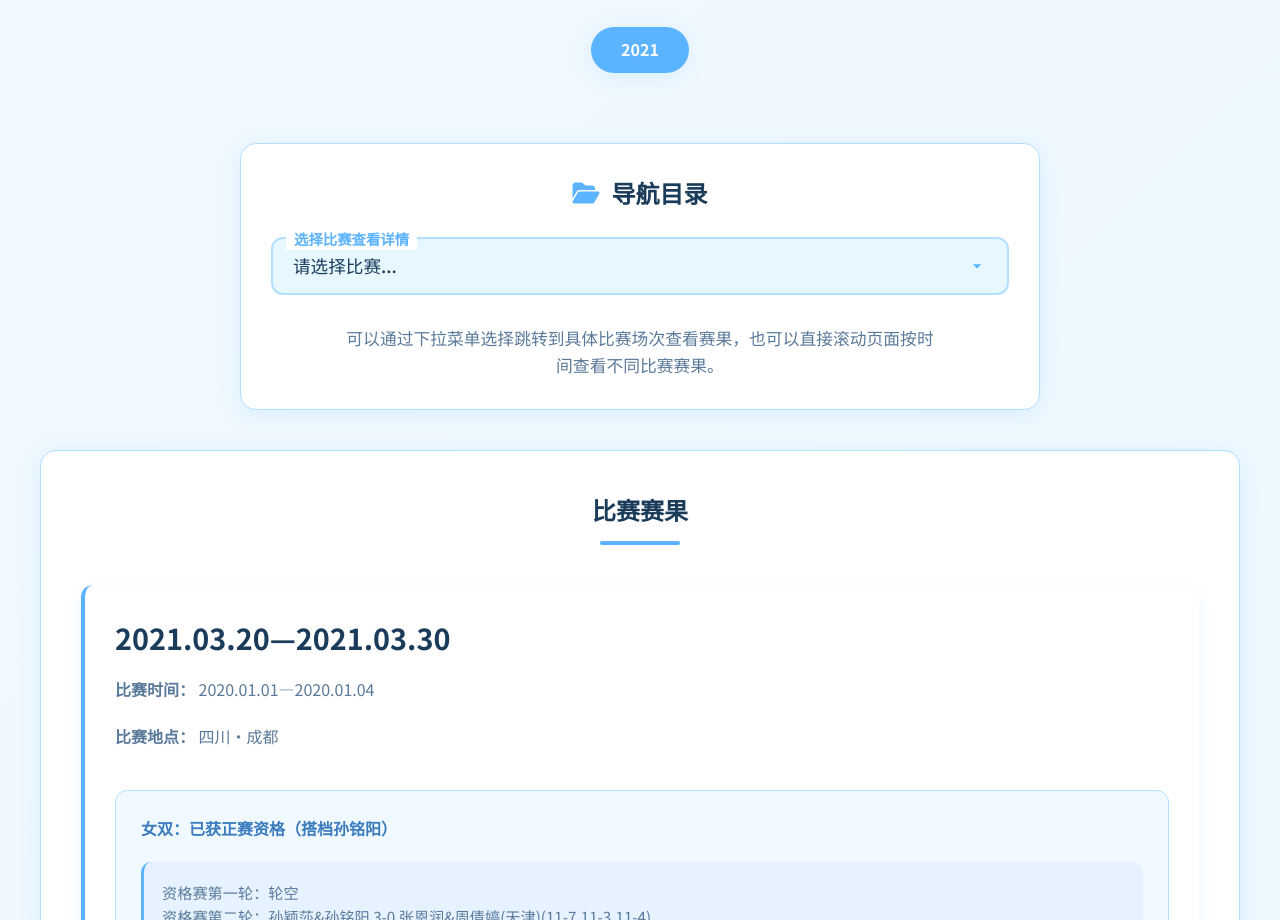
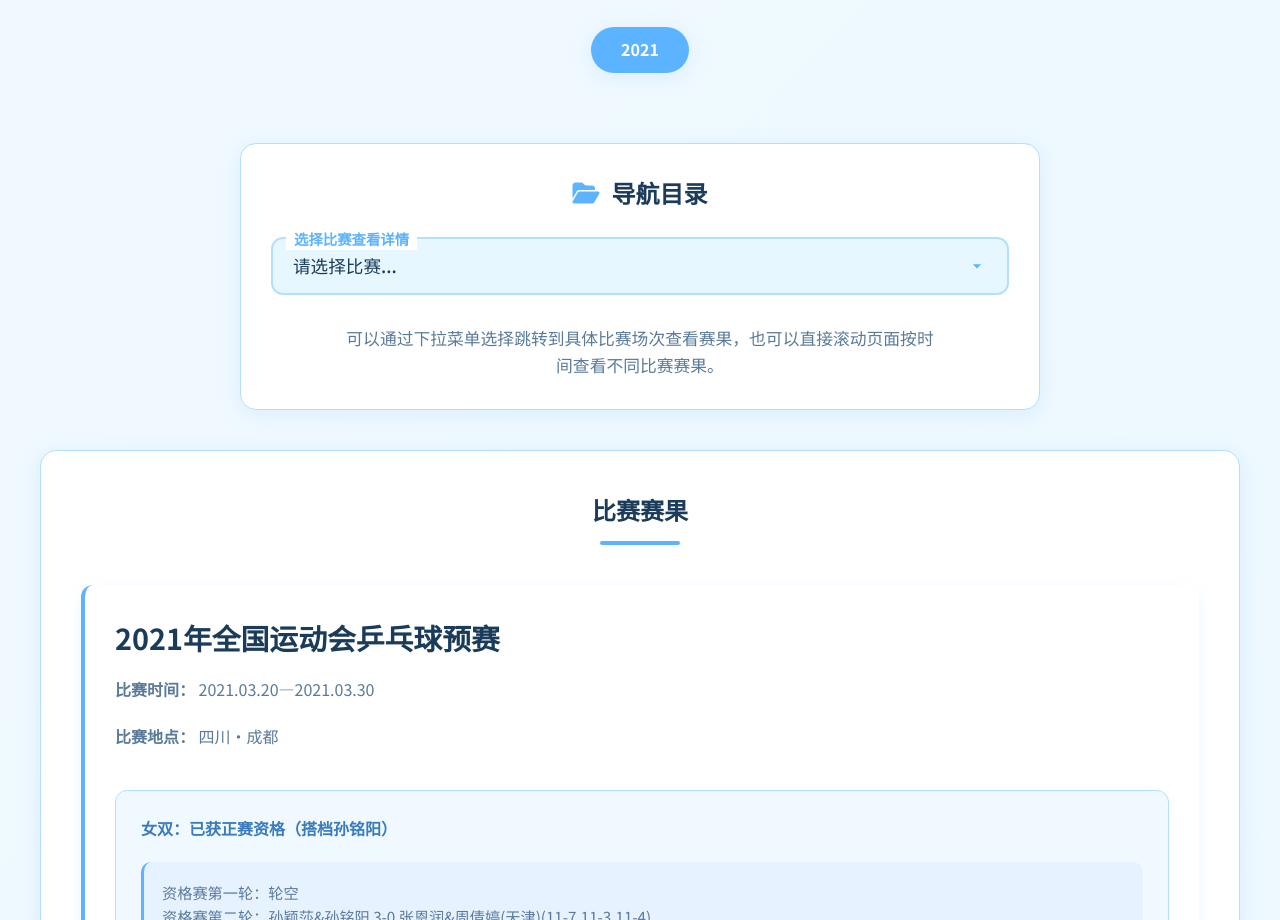
Before and after one commit to Salledesun/salle-de-SUN, a plain HTML site: page 赛果汇总/2021赛果汇总.html in a window 1280 px wide. Shown: the part 180-1100 px from the top of the page. Drawn offline with Linux system fonts and the light colour scheme.

Commit message:
Update 2021赛果汇总.html

```diff
--- a/赛果汇总/2021赛果汇总.html
+++ b/赛果汇总/2021赛果汇总.html
@@ -505,8 +505,8 @@
         <div class="details-section">
             <h2 class="section-title">比赛赛果</h2>
             <div class="project-detail" id="project1">
-                <h3>2021.03.20—2021.03.30</h3>
-                <p><strong>比赛时间：</strong> 2020.01.01—2020.01.04 </p>
+                <h3>2021年全国运动会乒乓球预赛</h3>
+                <p><strong>比赛时间：</strong> 2021.03.20—2021.03.30 </p>
                 <p><strong>比赛地点：</strong> 四川·成都 </p>
 
                 <!-- 比赛比分 -->
```
